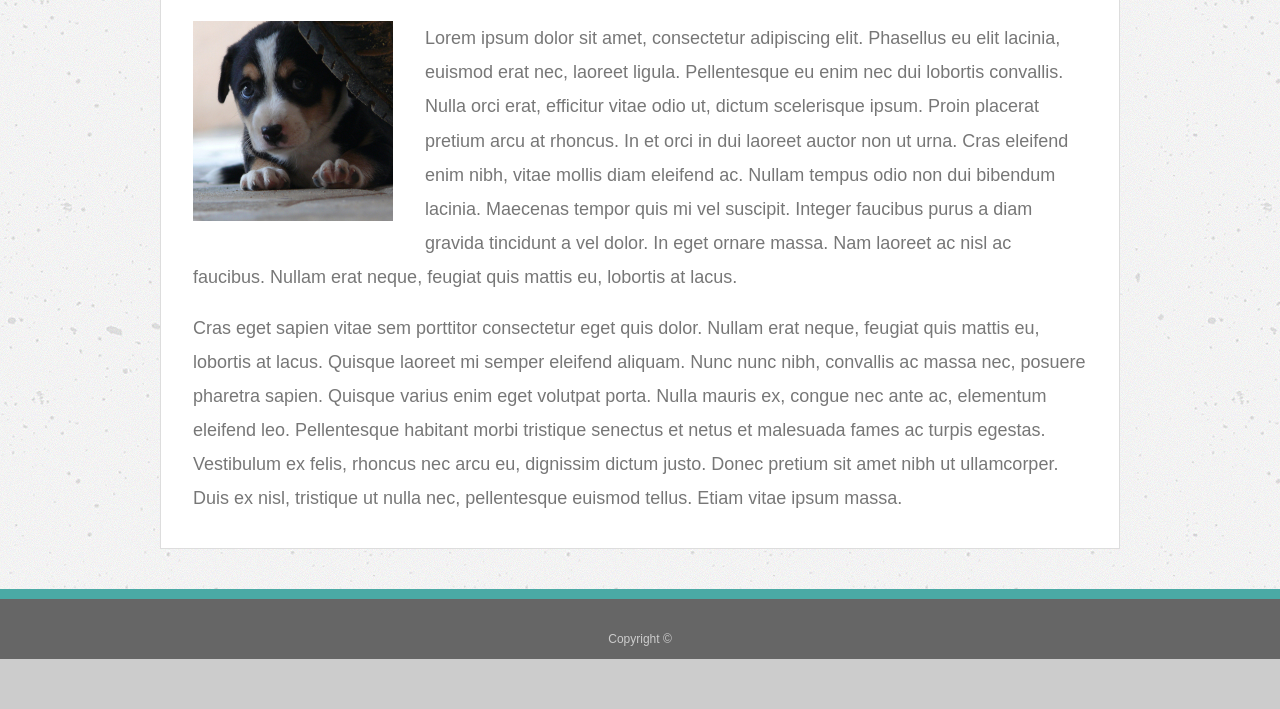
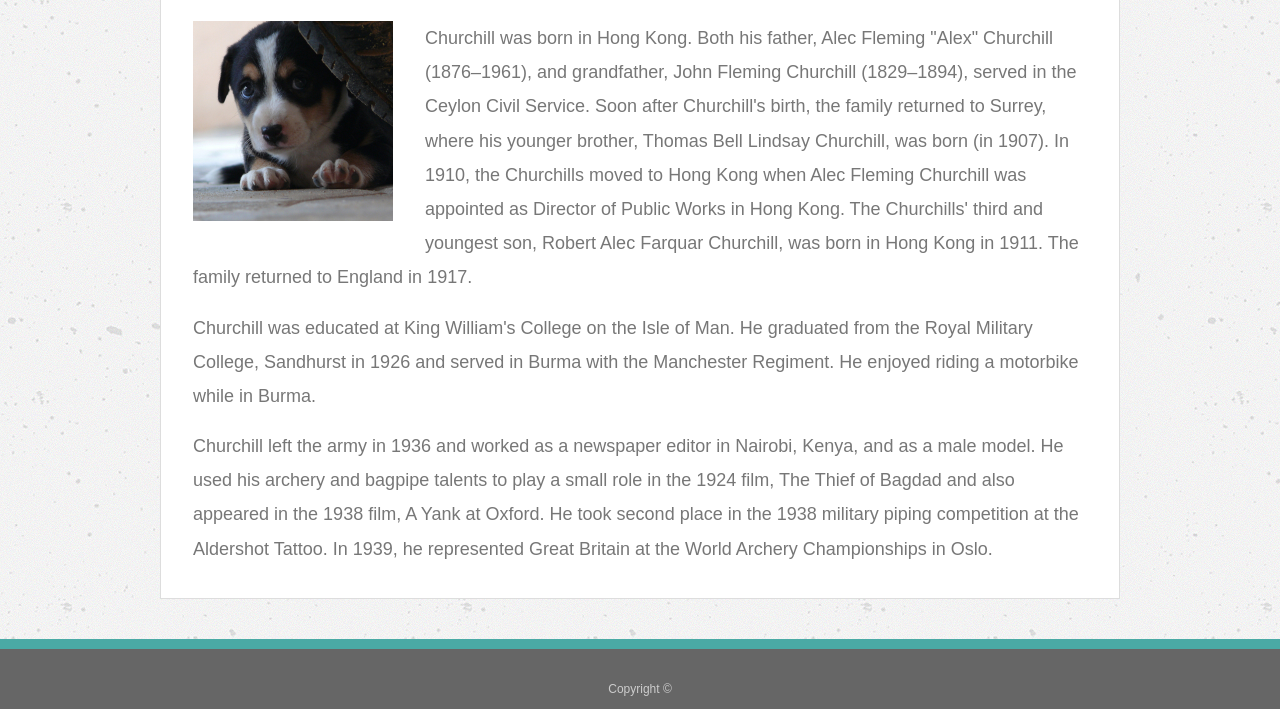
Before and after one commit to BryanCarvalho/Basic-Portfolio, a plain HTML site: page index.html in a window 1280 px wide. Shown: the part 241-950 px from the top of the page. Before the commit the page ends 900 px from the top, so only its background shows below. Drawn offline with Linux system fonts and the light colour scheme.

Commit message:
updated bio content

```diff
--- a/index.html
+++ b/index.html
@@ -42,23 +42,29 @@
         </h1>
 
         <p>
-            <img src="assets/images/placeholder-400.jpg" alt="Bio Image" ; height="200" ; width="200" ; margin-right: 32px;> Lorem ipsum dolor sit amet, consectetur adipiscing elit. Phasellus eu elit lacinia, euismod erat nec, laoreet
-            ligula. Pellentesque eu enim nec dui lobortis convallis. Nulla orci erat, efficitur vitae odio ut, dictum scelerisque
-            ipsum. Proin placerat pretium arcu at rhoncus. In et orci in dui laoreet auctor non ut urna. Cras eleifend enim
-            nibh, vitae mollis diam eleifend ac. Nullam tempus odio non dui bibendum lacinia. Maecenas tempor quis mi vel
-            suscipit. Integer faucibus purus a diam gravida tincidunt a vel dolor. In eget ornare massa. Nam laoreet ac nisl
-            ac faucibus. Nullam erat neque, feugiat quis mattis eu, lobortis at lacus.
+            <img src="assets/images/placeholder-400.jpg" alt="Bio Image" ; height="200" ; width="200" ; margin-right: 32px;> Churchill was born in Hong Kong. Both his father, Alec Fleming "Alex" Churchill (1876–1961), and grandfather,
+            John Fleming Churchill (1829–1894), served in the Ceylon Civil Service. Soon after Churchill's birth, the family
+            returned to Surrey, where his younger brother, Thomas Bell Lindsay Churchill, was born (in 1907). In 1910, the
+            Churchills moved to Hong Kong when Alec Fleming Churchill was appointed as Director of Public Works in Hong Kong.
+            The Churchills' third and youngest son, Robert Alec Farquar Churchill, was born in Hong Kong in 1911. The family
+            returned to England in 1917.
         </p>
 
         <br/>
 
         <p>
-            Cras eget sapien vitae sem porttitor consectetur eget quis dolor. Nullam erat neque, feugiat quis mattis eu, lobortis at
-            lacus. Quisque laoreet mi semper eleifend aliquam. Nunc nunc nibh, convallis ac massa nec, posuere pharetra sapien.
-            Quisque varius enim eget volutpat porta. Nulla mauris ex, congue nec ante ac, elementum eleifend leo. Pellentesque
-            habitant morbi tristique senectus et netus et malesuada fames ac turpis egestas. Vestibulum ex felis, rhoncus
-            nec arcu eu, dignissim dictum justo. Donec pretium sit amet nibh ut ullamcorper. Duis ex nisl, tristique ut nulla
-            nec, pellentesque euismod tellus. Etiam vitae ipsum massa.
+            Churchill was educated at King William's College on the Isle of Man. He graduated from the Royal Military College, Sandhurst
+            in 1926 and served in Burma with the Manchester Regiment. He enjoyed riding a motorbike while in Burma.
+        </p>
+
+        <br/>
+
+        <p>
+            Churchill left the army in 1936 and worked as a newspaper editor in Nairobi, Kenya, and as a male model.
+            He used his archery and bagpipe talents to play a small role in the 1924 film, The Thief of Bagdad and also
+            appeared in the 1938 film, A Yank at Oxford. He took second place in the 1938 military
+            piping competition at the Aldershot Tattoo. In 1939, he represented Great Britain at
+            the World Archery Championships in Oslo.
         </p>
 
     </div>
```
